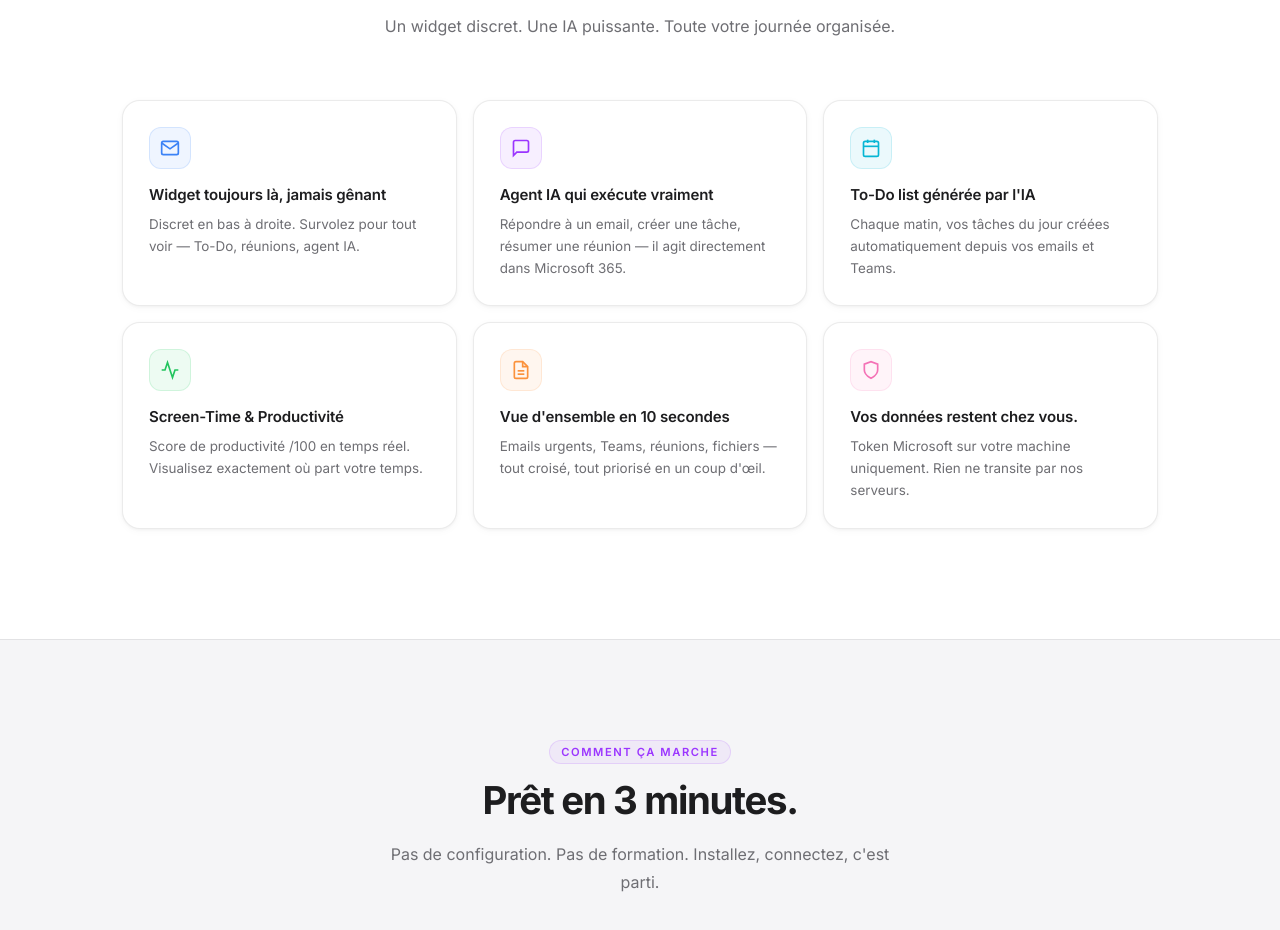
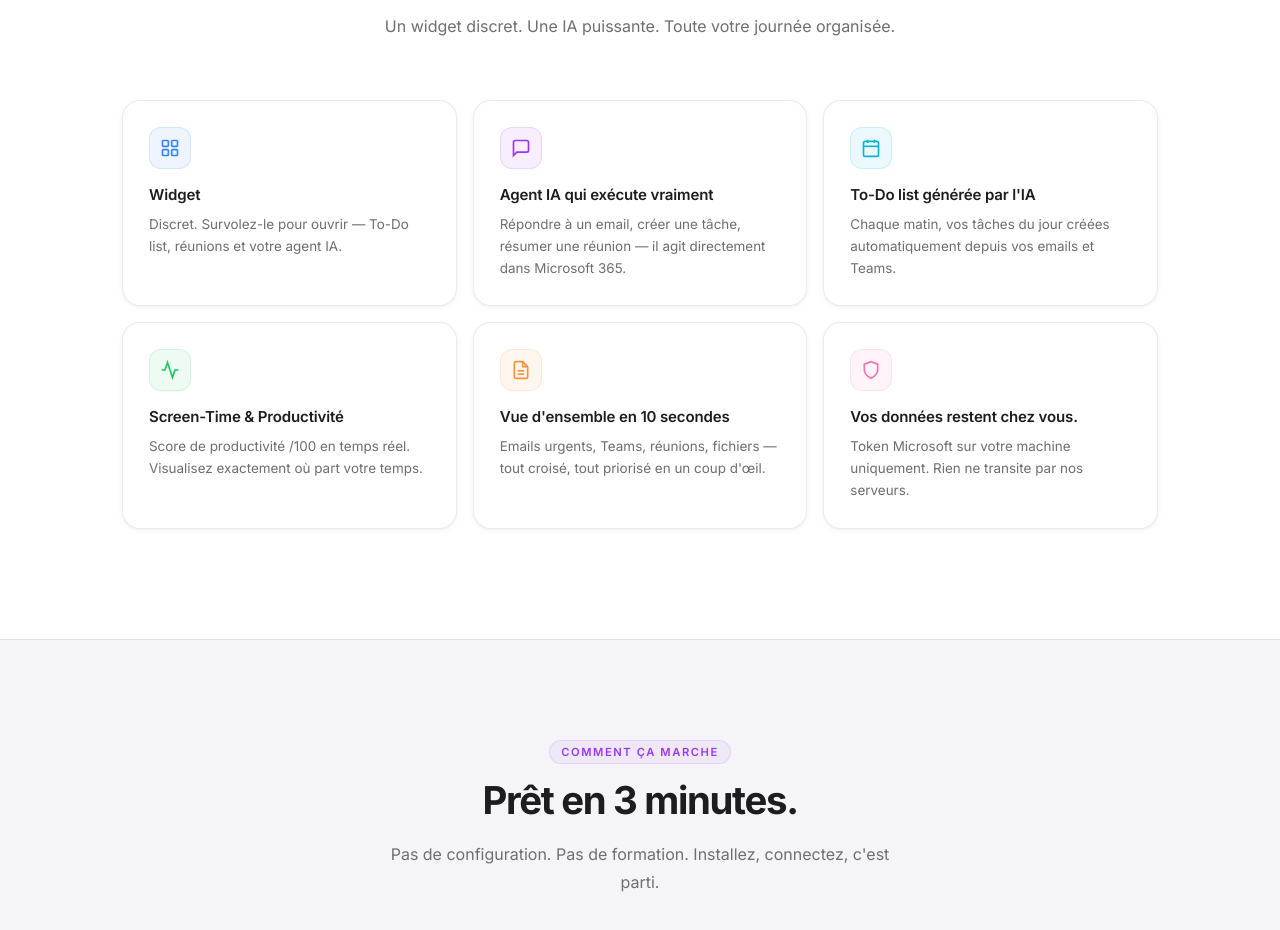
Before and after one commit to Alexheno/oneworkk, a plain HTML site: page index.html in a window 1280 px wide. Shown: the part 1660-2590 px from the top of the page. Drawn offline with Linux system fonts and the light colour scheme.

Commit message:
copy: update widget feature card icon and text

```diff
--- a/index.html
+++ b/index.html
@@ -795,10 +795,10 @@
       <div class="features-grid">
         <div class="feature-card reveal">
           <div class="feature-icon-wrap blue">
-            <svg width="20" height="20" viewBox="0 0 24 24" fill="none" stroke="currentColor" stroke-width="2"><path d="M4 4h16c1.1 0 2 .9 2 2v12c0 1.1-.9 2-2 2H4c-1.1 0-2-.9-2-2V6c0-1.1.9-2 2-2z"/><polyline points="22,6 12,13 2,6"/></svg>
+            <svg width="20" height="20" viewBox="0 0 24 24" fill="none" stroke="currentColor" stroke-width="2"><rect x="3" y="3" width="7" height="7" rx="1"/><rect x="14" y="3" width="7" height="7" rx="1"/><rect x="3" y="14" width="7" height="7" rx="1"/><rect x="14" y="14" width="7" height="7" rx="1"/></svg>
           </div>
-          <h3>Widget toujours là, jamais gênant</h3>
-          <p>Discret en bas à droite. Survolez pour tout voir — To-Do, réunions, agent IA.</p>
+          <h3>Widget</h3>
+          <p>Discret. Survolez-le pour ouvrir — To-Do list, réunions et votre agent IA.</p>
         </div>
 
         <div class="feature-card reveal" style="transition-delay: 0.1s">
```
